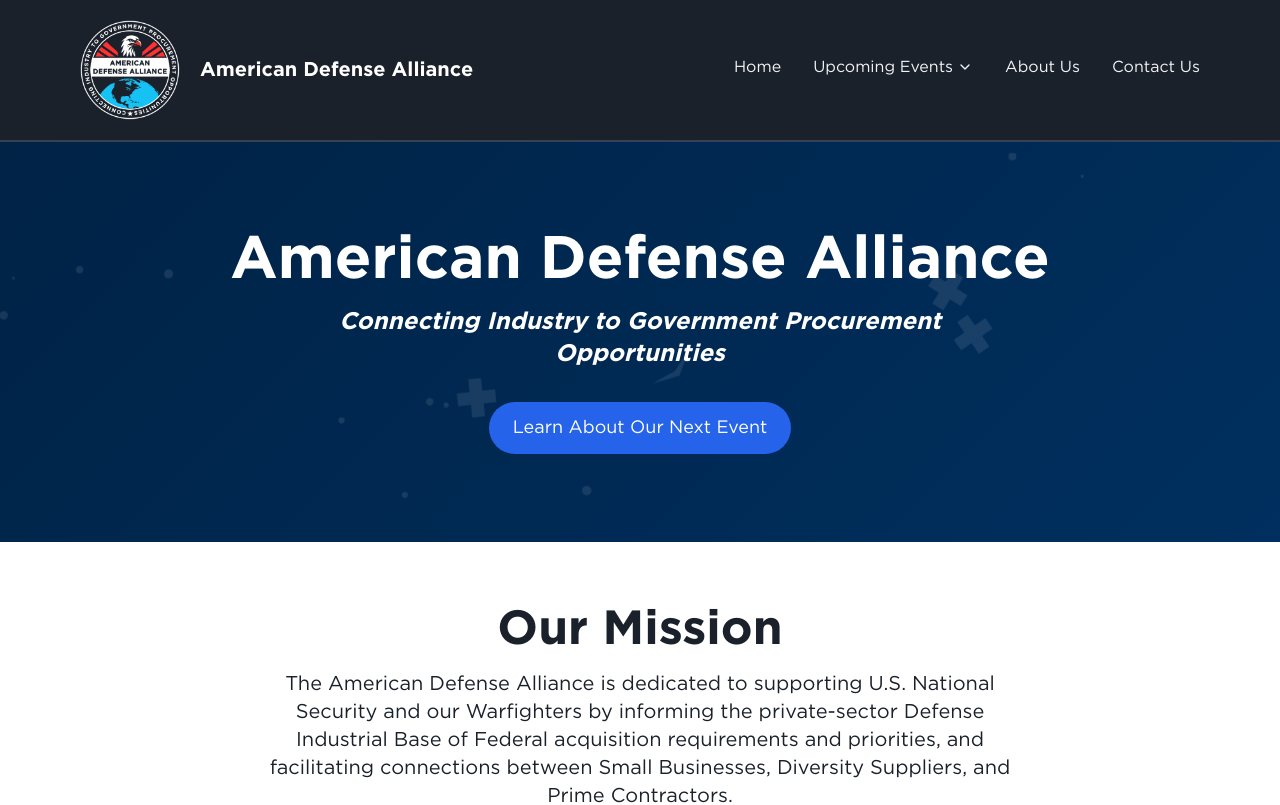
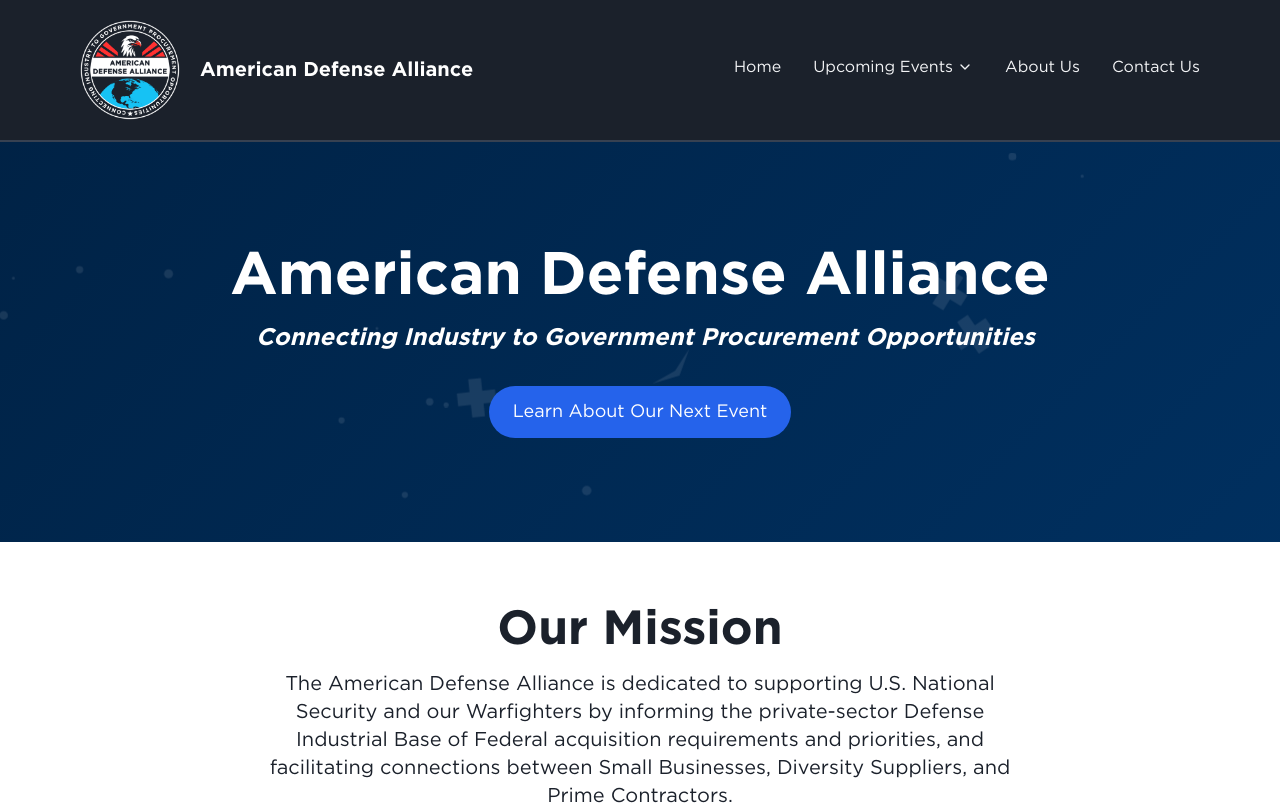
Before and after one commit to masonym/ada-website, a Next.js app: page / in a window 1280 px wide. Shown: the top 805 px of the page. Built offline with nearby package versions, Linux system fonts and the light colour scheme.

Commit message:
Updated text wrap/balance on small screens for Hero section

```diff
--- a/src/app/components/HeroSection.tsx
+++ b/src/app/components/HeroSection.tsx
@@ -49,7 +49,7 @@ const HeroSection = () => {
         <h1 className="text-3xl sm:text-4xl md:text-5xl lg:text-6xl font-bold mb-4 break-words">
           American Defense Alliance
         </h1>
-        <p className="text-base sm:text-lg md:text-xl lg:text-2xl mb-8 max-w-3xl mx-auto italic font-semibold">
+        <p className="text-base sm:text-lg md:text-xl text-balance md:text-nowrap lg:text-2xl mb-8 max-w-3xl mx-auto italic font-semibold">
           Connecting Industry to Government Procurement Opportunities
         </p>
         <Link
```
